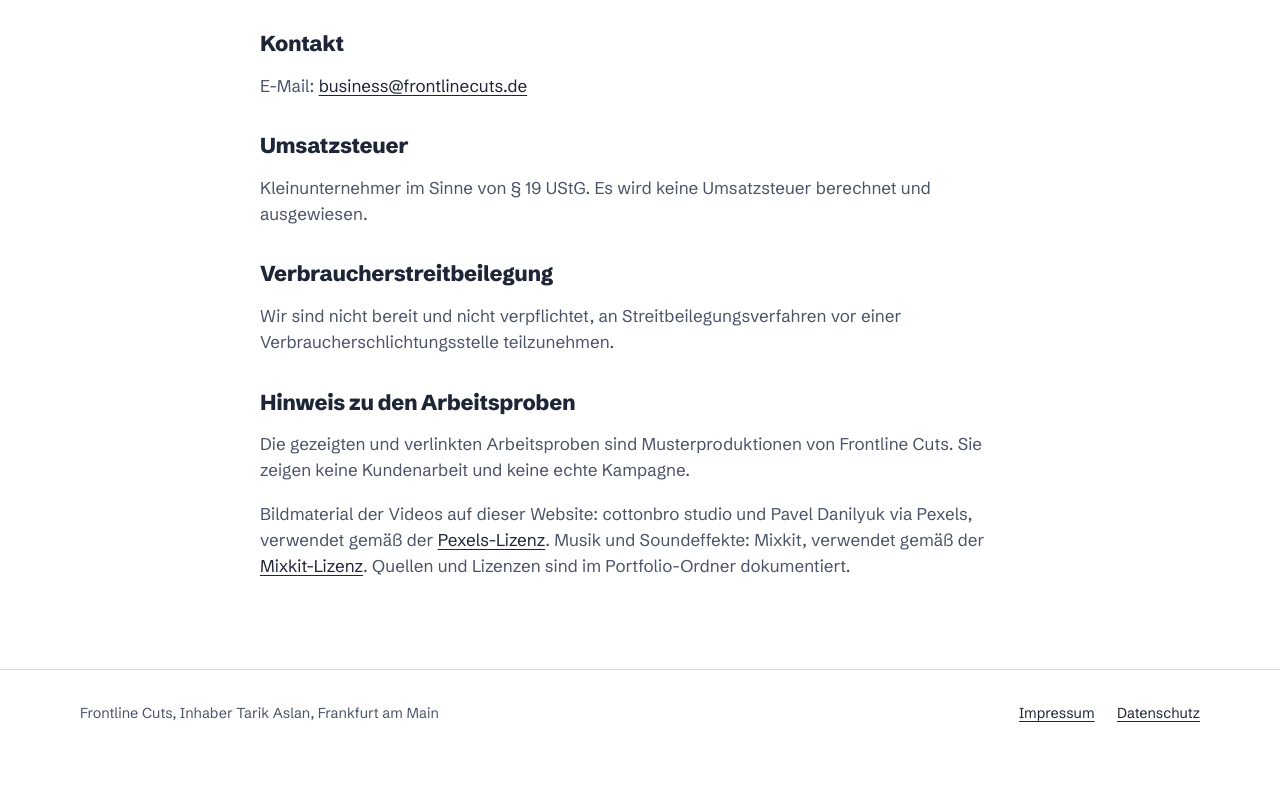
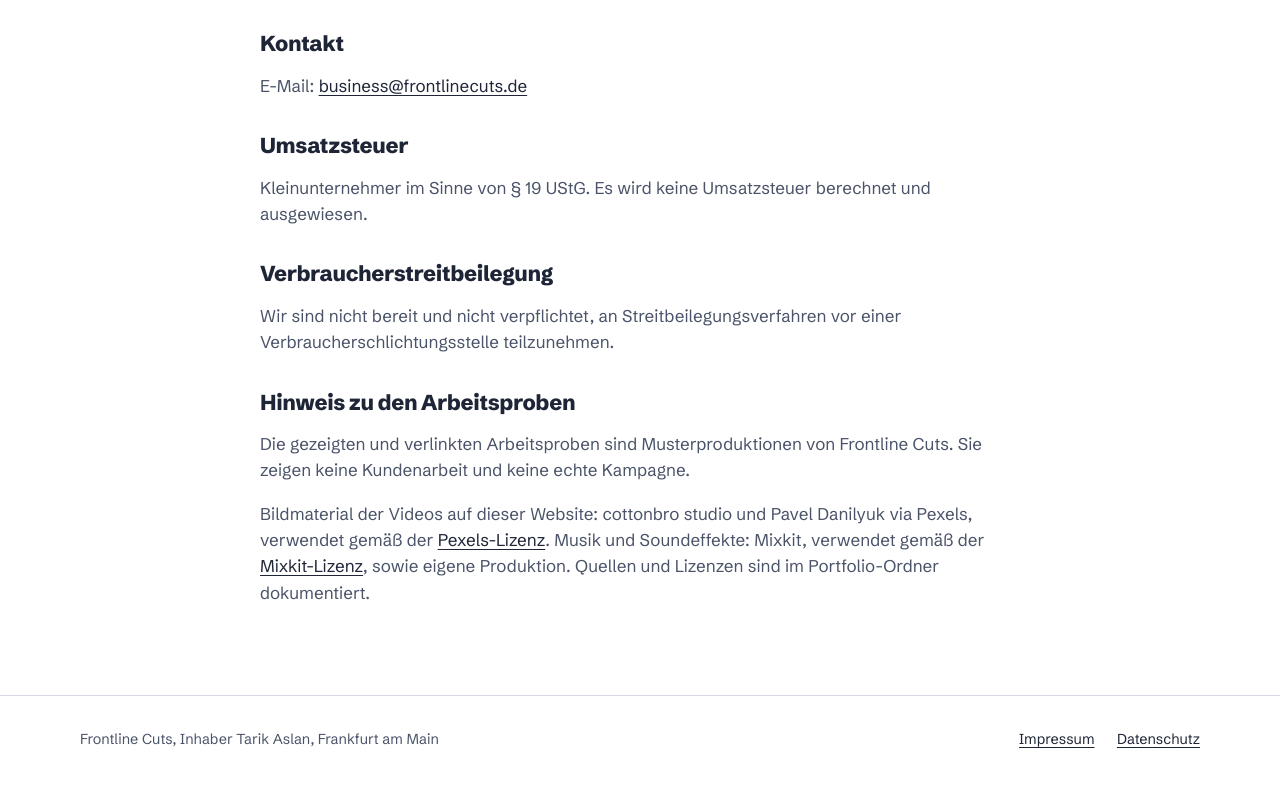
Before and after one commit to FrontlineCuts/website, a plain HTML site: page impressum.html in a window 1280 px wide. Shown: the part 413-1199 px from the top of the page. Before the commit the page ends 1177 px from the top, so only its background shows below. Drawn offline with Linux system fonts and the light colour scheme.

Commit message:
Impressum: Musikangabe präzisiert (Mixkit und eigene Produktion)
Co-Authored-By: Claude Opus 5.5 <noreply@anthropic.com>
Claude-Session: https://claude.ai/code/session_01BoqK5Xpnbymj2nNZe5rLmU

```diff
--- a/impressum.html
+++ b/impressum.html
@@ -38,7 +38,7 @@
 
     <h2>Hinweis zu den Arbeitsproben</h2>
     <p>Die gezeigten und verlinkten Arbeitsproben sind Musterproduktionen von Frontline Cuts. Sie zeigen keine Kundenarbeit und keine echte Kampagne.</p>
-    <p>Bildmaterial der Videos auf dieser Website: cottonbro studio und Pavel Danilyuk via Pexels, verwendet gemäß der <a href="https://www.pexels.com/de-de/lizenz/" rel="noopener">Pexels-Lizenz</a>. Musik und Soundeffekte: Mixkit, verwendet gemäß der <a href="https://mixkit.co/license/" rel="noopener">Mixkit-Lizenz</a>. Quellen und Lizenzen sind im Portfolio-Ordner dokumentiert.</p>
+    <p>Bildmaterial der Videos auf dieser Website: cottonbro studio und Pavel Danilyuk via Pexels, verwendet gemäß der <a href="https://www.pexels.com/de-de/lizenz/" rel="noopener">Pexels-Lizenz</a>. Musik und Soundeffekte: Mixkit, verwendet gemäß der <a href="https://mixkit.co/license/" rel="noopener">Mixkit-Lizenz</a>, sowie eigene Produktion. Quellen und Lizenzen sind im Portfolio-Ordner dokumentiert.</p>
   </div>
 </main>
 <footer class="site-foot">
```
